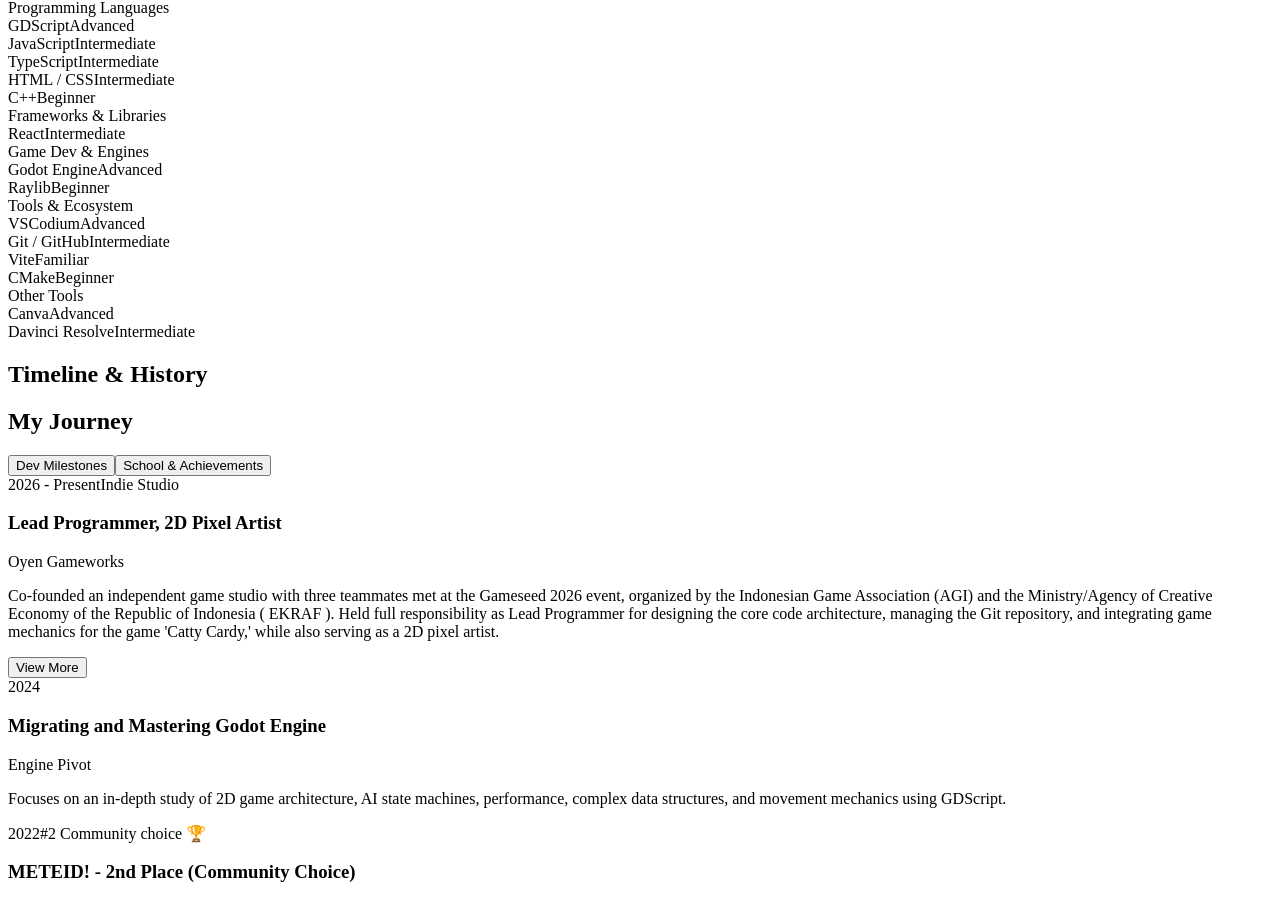
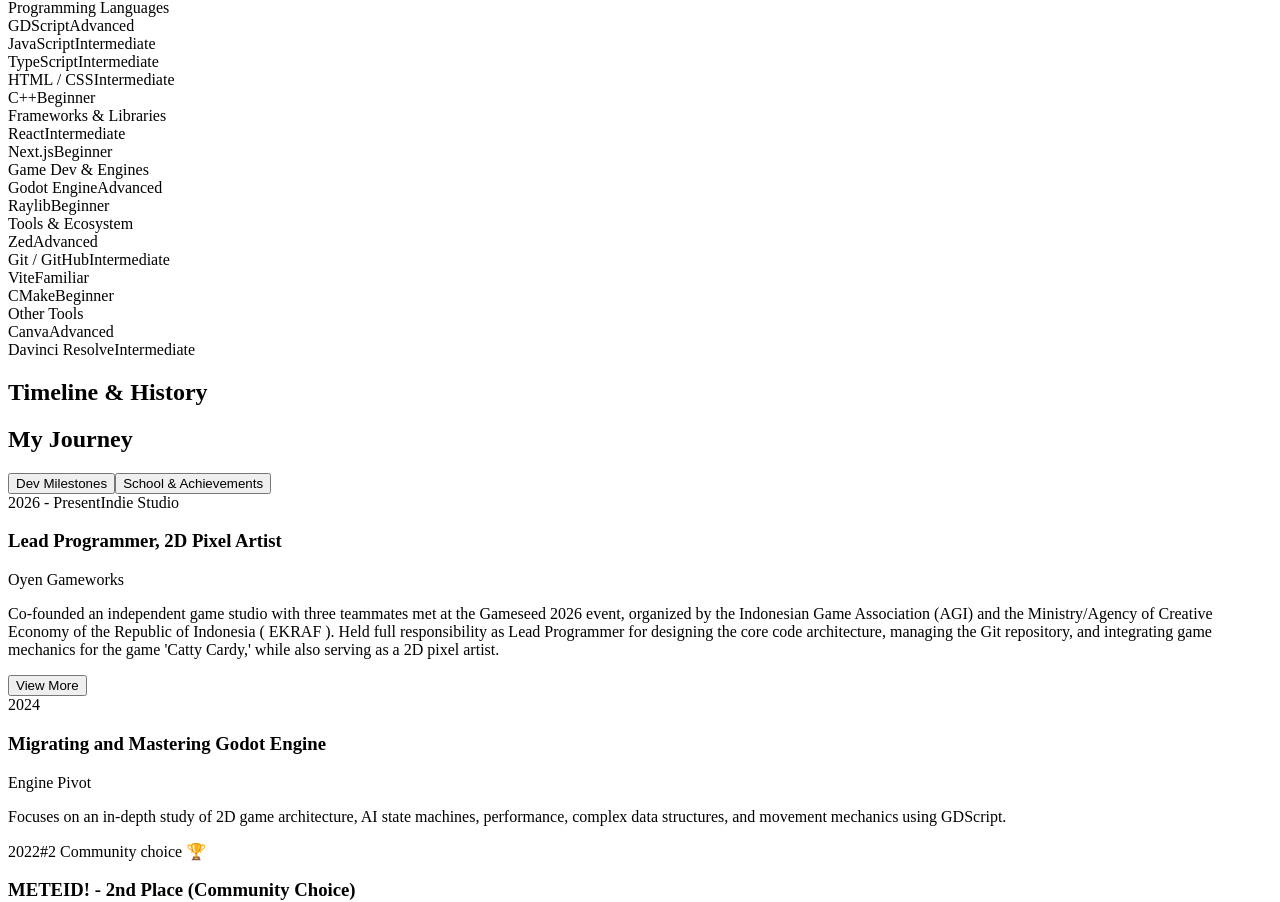
Before and after one commit to fyrddotdev/Fyrd.dev-s-Personal-Page, a React (Vite) app: page / in a window 1280 px wide. Shown: the part 3259-4161 px from the top of the page. Built offline with nearby package versions, Linux system fonts and the light colour scheme; the HTML template or start-up script is replaced by a standard one.

Commit message:
Update tech stack to include Next.js and Zed

```diff
--- a/src/sections/TechStack.tsx
+++ b/src/sections/TechStack.tsx
@@ -53,7 +53,10 @@
     },
     {
       title: "Frameworks & Libraries",
-      skills: [{ name: "React", level: "Intermediate" }],
+      skills: [
+        { name: "React", level: "Intermediate" },
+        { name: "Next.js", level: "Beginner" },
+      ],
     },
     {
       title: "Game Dev & Engines",
@@ -65,7 +68,7 @@
     {
       title: "Tools & Ecosystem",
       skills: [
-        { name: "VSCodium", level: "Advanced" },
+        { name: "Zed", level: "Advanced" },
         { name: "Git / GitHub", level: "Intermediate" },
         { name: "Vite", level: "Familiar" },
         { name: "CMake", level: "Beginner" },
```
